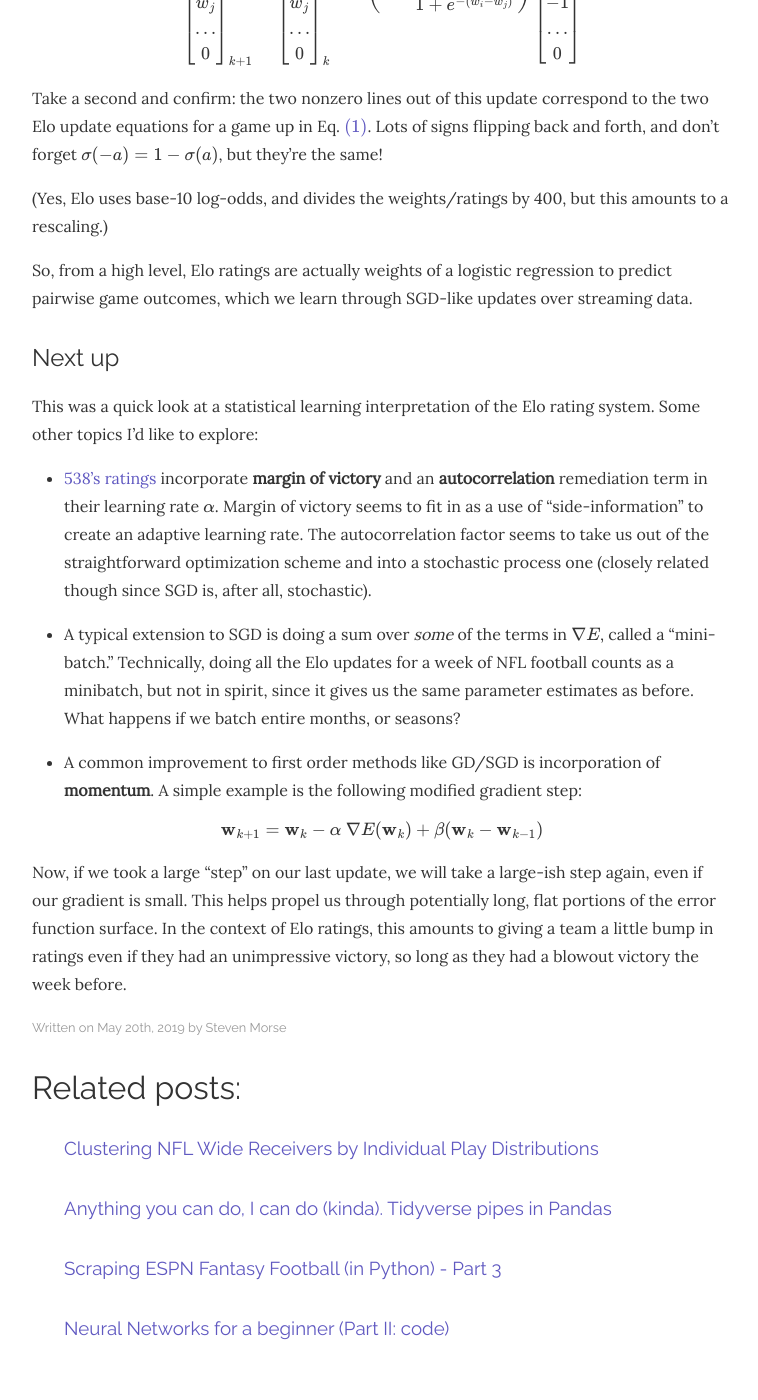
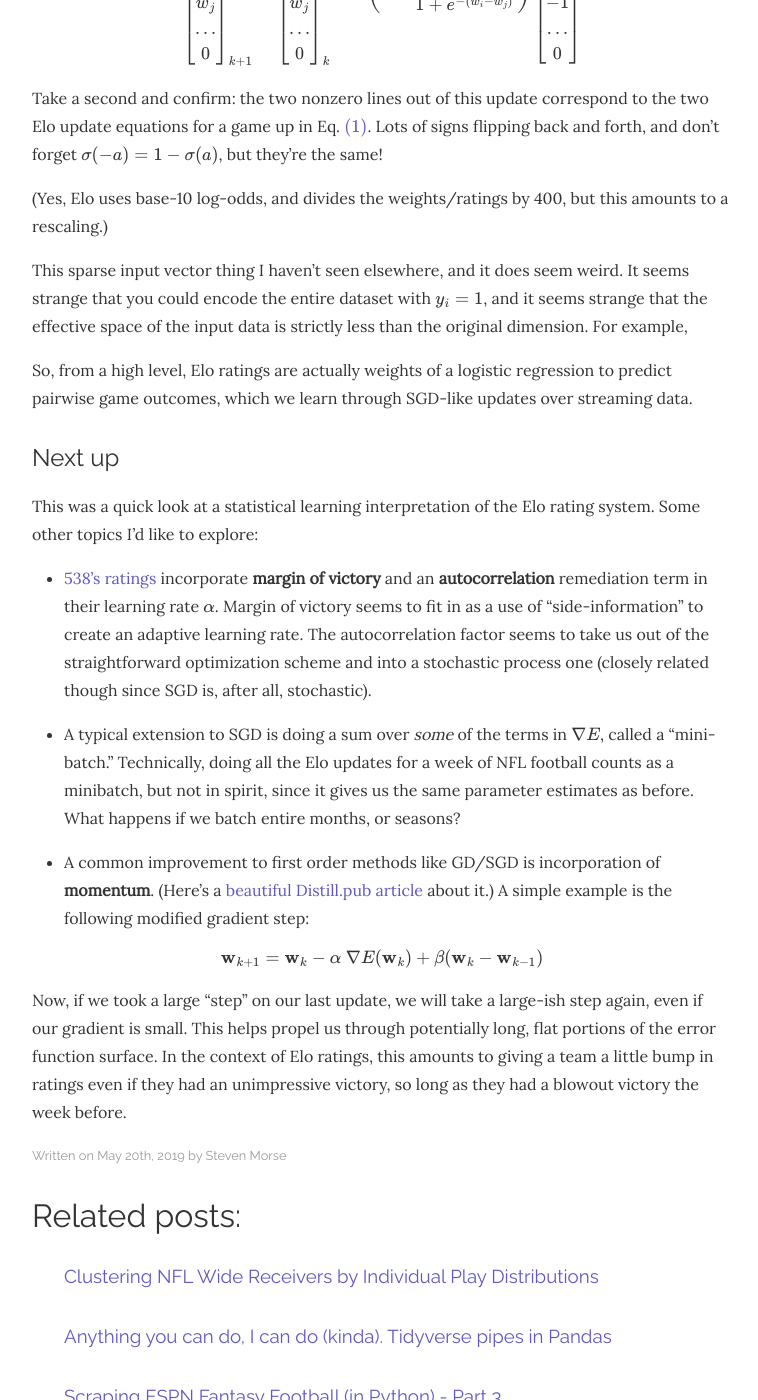
Before and after one commit to stmorse/stmorse.github.io, a Jekyll site: the page built from _posts/2019-05-20-Elo.md, in a window 1280 px wide and 1400 px high, scrolled down 4526 px. Shown: the whole window, without its empty margins (258-1016 px from the left). Built offline with Jekyll 4.4.1, drawn with Linux system fonts in a browser that asks for light colours; nearby versions of some CDN libraries; formulas are drawn with MathJax 3.

Commit message:
small tweaks

```diff
--- a/_posts/2019-05-20-Elo.md
+++ b/_posts/2019-05-20-Elo.md
@@ -169,6 +169,8 @@ Take a second and confirm: the two nonzero lines out of this update correspond t
 
 (Yes, Elo uses base-10 log-odds, and divides the weights/ratings by 400, but this amounts to a rescaling.)
 
+This sparse input vector thing I haven't seen elsewhere, and it does seem weird.  It seems strange that you could encode the entire dataset with $$y_i=1$$, and it seems strange that the effective space of the input data is strictly less than the original dimension.  For example,
+
 So, from a high level, Elo ratings are actually weights of a logistic regression to predict pairwise game outcomes, which we learn through SGD-like updates over streaming data.
 
 
@@ -181,7 +183,7 @@ This was a quick look at a statistical learning interpretation of the Elo rating
 
 - A typical extension to SGD is doing a sum over *some* of the terms in $$\nabla E$$, called a "mini-batch."  Technically, doing all the Elo updates for a week of NFL football counts as a minibatch, but not in spirit, since it gives us the same parameter estimates as before.  What happens if we batch entire months, or seasons?
 
-- A common improvement to first order methods like GD/SGD is incorporation of **momentum**.  A simple example is the following modified gradient step:
+- A common improvement to first order methods like GD/SGD is incorporation of **momentum**. (Here's a [beautiful Distill.pub article](https://distill.pub/2017/momentum/) about it.)  A simple example is the following modified gradient step:
 
 $$
 \mathbf{w}_{k+1} = \mathbf{w}_k - \alpha \ \nabla E(\mathbf{w}_k) + \beta (\mathbf{w}_k - \mathbf{w}_{k-1})
```
